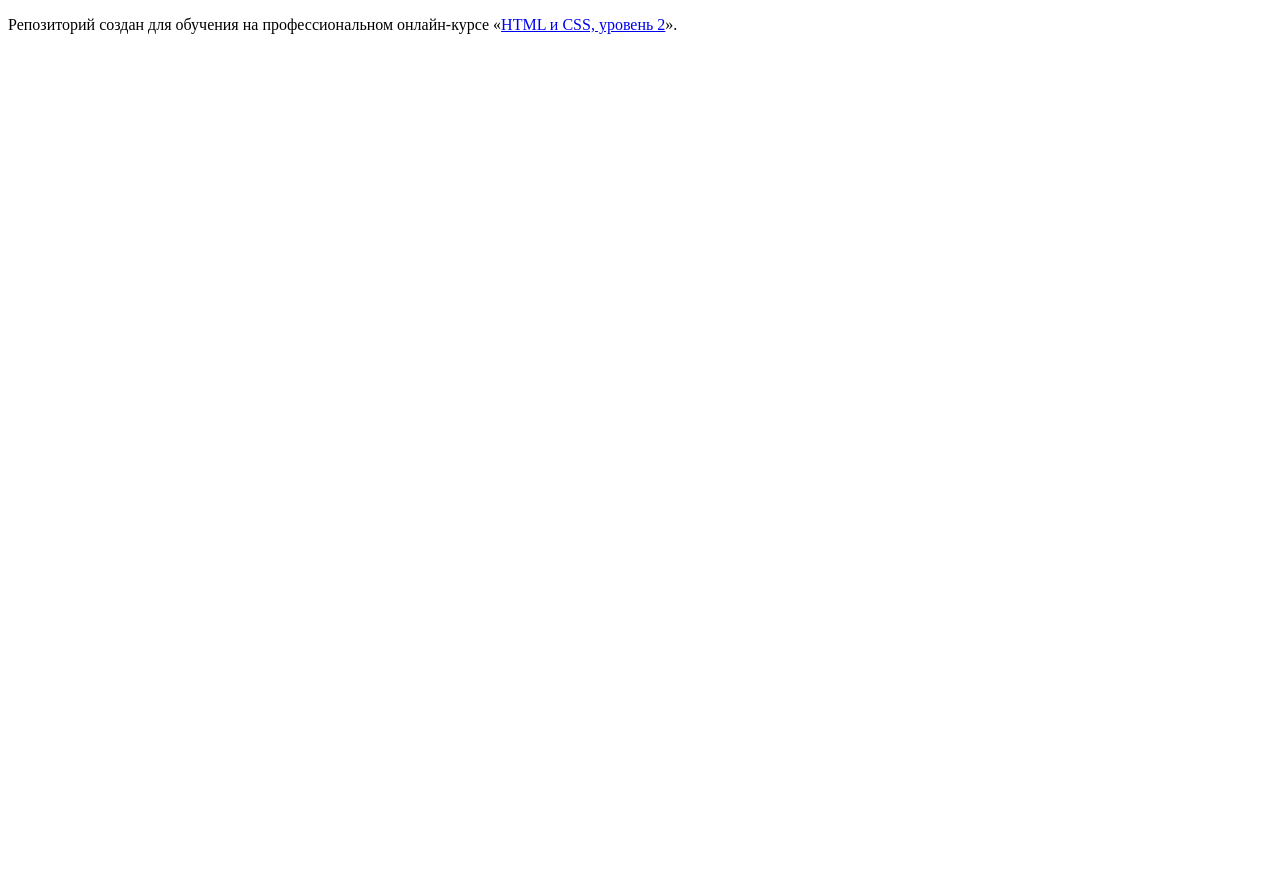
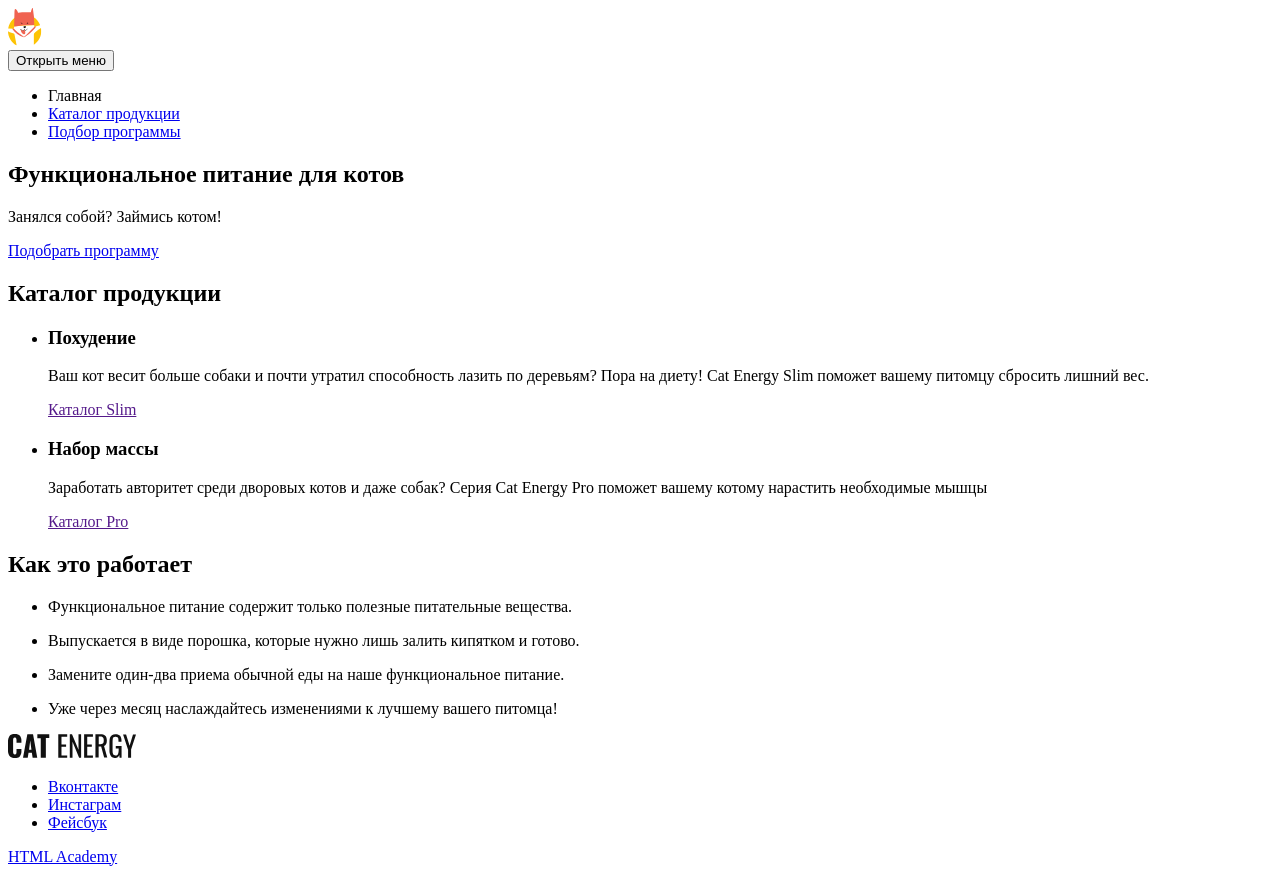
Before and after one commit to pashabangkok/1452051-cat-energy-20, a website: page source/index.html in a window 1280 px wide. Before the commit the page ends 800 px from the top, so only its background shows below. Drawn offline with Linux system fonts and the light colour scheme.

Commit message:
сделал разметку страниц для мобильной версии

```diff
--- a/source/index.html
+++ b/source/index.html
@@ -1,12 +1,97 @@
 <!DOCTYPE html>
-<html lang="ru">
-  <head>
-    <meta charset="utf-8">
-    <title>HTML Academy: Кэт энерджи</title>
-  </head>
-  <body>
-
-    <p>Репозиторий создан для обучения на профессиональном онлайн‑курсе «<a href="https://htmlacademy.ru/intensive/adaptive">HTML и CSS, уровень 2</a>».</p>
-
-  </body>
+<html class="page" lang="ru">
+<head>
+  <meta charset="UTF-8">
+  <title>Кэт энерджи</title>
+</head>
+<body class="page__body">
+  <header class="page-header">
+    <a class="page-header__logo">
+      <img src="img/header-logo.svg" width="34" height="38" alt="Cat energy">
+    </a>
+    <nav class="main-nav">
+      <button class="main-nav__toggle" type="button">
+        <span class="visually-hidden">Открыть меню</span>
+      </button>
+      <div class="main-nav__wrapper">
+        <ul class="main-nav__list site-list">
+          <li class="site-list__item site-list__item--active">
+            <a>Главная</a>
+          </li>
+          <li class="site-list__item">
+            <a href="catalog.html">Каталог продукции</a>
+          </li>
+          <li class="site-list__item">
+            <a href="form.html">Подбор программы</a>
+          </li>
+        </ul>
+      </div>
+    </nav>
+  </header>
+  <main class="page-main">
+    <section class="main-promo">
+      <h1 class="main-promo__intro">Функциональное питание для котов</h1>
+      <p class="main-promo__slogan">Занялся собой? Займись котом!</p>
+      <a class="main-promo__form-button" href="form.html">Подобрать программу</a>
+    </section>
+    <section class="main-catolog">
+      <h2 class="visually-hidden">Каталог продукции</h2>
+      <div class="main-catalog__wrapper">
+        <ul class="main-catolog__list">
+          <li class="main-catolog__item main-catolog--slim">
+            <h3 class="main-catolog__title">Похудение</h3>
+            <p class="main-catolog__description">Ваш кот весит больше собаки и почти утратил способность лазить по деревьям? Пора на диету! Cat Energy Slim поможет вашему питомцу сбросить лишний вес.</p>
+            <a class="form-button" href="">Каталог Slim</a>
+          </li>
+          <li class="main-catolog__item main-catolog--pro">
+            <h3 class="main-catolog__title">Набор массы</h3>
+            <p class="main-catolog__description">Заработать авторитет среди дворовых котов и даже собак? Серия Cat Energy Pro поможет вашему котому нарастить необходимые мышцы</p>
+            <a class="form-button" href="">Каталог Pro</a>
+          </li>
+        </ul>
+      </div>
+    </section>
+    <section class="special">
+      <h2 class="special__title">Как это работает</h2>
+      <div class="special__wrapper">
+        <ul class="special__list">
+          <li class="special-item">
+            <p class="special-item__description">Функциональное питание содержит только полезные питательные вещества.</p>
+          </li>
+          <li class="special-item">
+            <p class="special-item__description">Выпускается в виде порошка, которые нужно лишь залить кипятком и готово.</p>
+          </li>
+          <li class="special-item">
+            <p class="special-item__description">Замените один-два приема обычной еды на наше функциональное питание.</p>
+          </li>
+          <li class="special-item">
+            <p class="special-item__description">Уже через месяц наслаждайтесь изменениями к лучшему вашего питомца!</p>
+          </li>
+        </ul>
+      </div>
+    </section>
+  </main>
+  <footer class="page-footer">
+    <div class="page-footer__logo footer-logo">
+      <a class="footer-logo__item" href="">
+        <img src="img/footer-logo.svg" width="128" height="24" alt="Cat Energy">
+      </a>
+    </div>
+    <div class="page-footer__social social"></div>
+    <ul class="social__list">
+      <li class="social__item">
+        <a class="social__link social__link--vkontakte" href="https://vk.com/htmlacademy">Вконтакте</a>
+      </li>
+      <li class="social__item">
+        <a class="social__link social__link--instagram" href="https://www.instagram.com/htmlacademy">Инстаграм</a>
+      </li>
+      <li class="social__item">
+        <a class="social__link social__link--facebook" href="https://www.facebook.com/htmlacademy">Фейсбук</a>
+      </li>
+    </ul>
+    <div class="page-footer__copyright copyright">
+      <a class="copyright__link" href="https://htmlacademy.ru/intensive/adaptive">HTML Academy</a>
+    </div>
+  </footer>
+</body>
 </html>
```
Also changed, not shown: source/catalog.html (added, +121 -0 lines), source/form.html (added, +57 -0 lines), source/img/footer-logo.svg (added), source/img/header-logo.svg (added).
